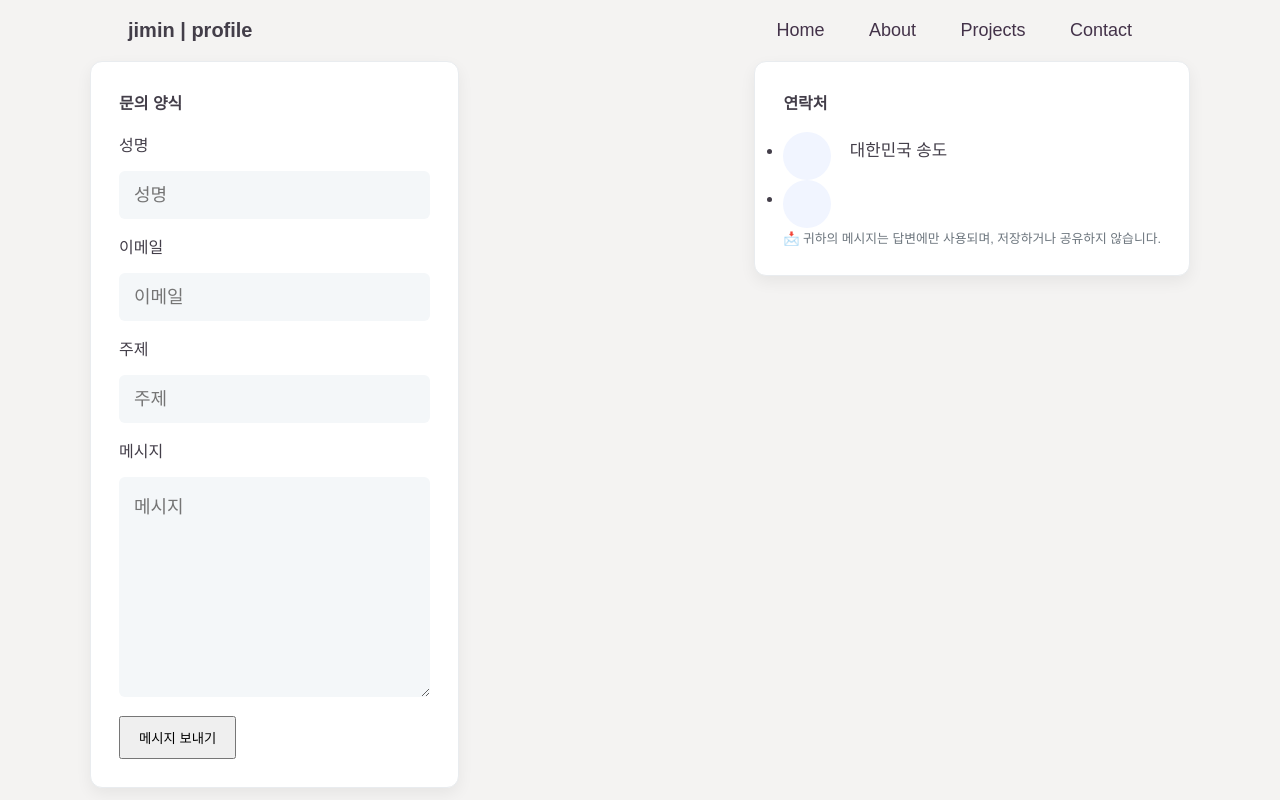
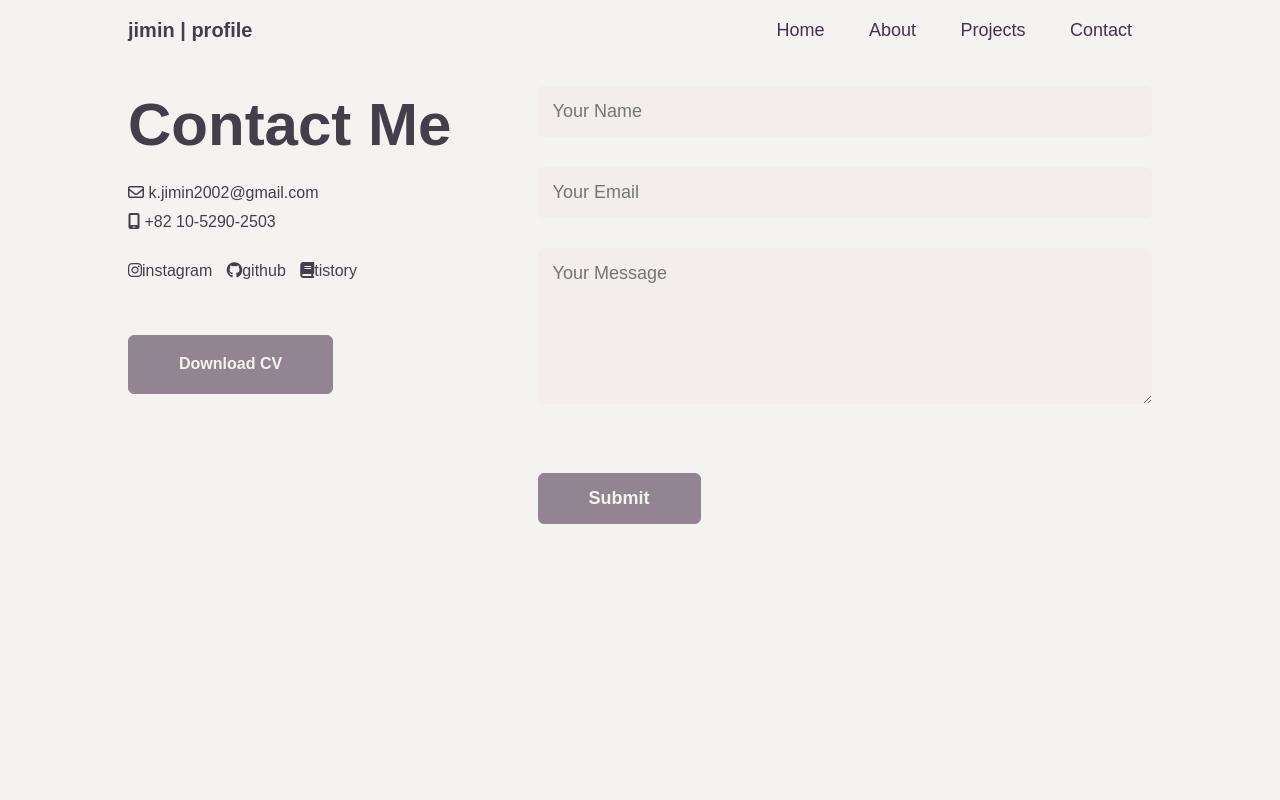
Before and after one commit to ji-min0/profile_page, a FastAPI app: template app/templates/contact.html in a window 1280 px wide. Run offline with FastAPI, Linux system fonts and the light colour scheme; the template is opened without the code that fills it, so the values that code supplies are empty; parts of the project's set-up code (start-up, migrations or seed data) failed here and were passed over; some libraries are stand-ins or nearby versions.

Commit message:
refactor: HTML 구조 분리 - contact

```diff
--- a/app/templates/contact.html
+++ b/app/templates/contact.html
@@ -2,83 +2,95 @@
 {% block title %}Contact{% endblock %}
 {% block content %}
 <style>
-  .contact-container { max-width: 1100px; margin: 0 auto; }
-  .form-card, .info-card { border: 1px solid #e9ecef; border-radius: 12px; box-shadow: 0 6px 16px rgba(0,0,0,.06); }
-  .form-card { padding: 28px; background: #ffffff; }
-  .info-card { padding: 28px; background: #ffffff; }
-  .contact-title { font-weight: 700; margin-bottom: 18px; }
-  .form-control { background: #f4f7f9; height: 48px; }
-  textarea.form-control { height: 220px; }
-  .contact-note { font-size: 0.9rem; color: #6c757d; }
-  .contact-list .icon {
-    width: 48px;
-    height: 48px;
-    font-size: 20px;
-    display: inline-flex;
-    align-items: center;
-    justify-content: center;
-    border-radius: 50%;
-    background: #f1f5ff;
-    margin-right: 14px;
-  }
-  .contact-list span,
-  .contact-list a {
-    font-size: 1.05rem;
-  }
-  .btn-primary { padding: 10px 18px; }
+    .contact-left{
+        flex-basis: 35%;
+        line-height: 1.8;
+    }
+    .contact-right{
+        flex-basis: 60%;
+    }
+    .contact-left p {
+    }
+    .contact-left a {
+        margin-top: 20px;
+        margin-right: 10px;
+        text-decoration: none;
+        display: inline-block;
+        color: #433e49;
+        transition: transform 0.5s;
+    }
+
+    .social-icons a:hover{
+        color: #DBC1AD;
+        transform: translateY(-5px);
+    }
+
+    .btn.btn2{
+        display: inline-block;
+        background: #928490;
+        color: #f4f3f2;
+        margin: 50px auto;
+        width: fit-content;
+        border: 1px solid #928490;
+        padding: 14px 50px;
+        border-radius: 6px;
+        text-decoration: none;
+        font-weight: bold;
+        transition: background 0.5s, color 0.5s;
+    }
+
+
+    .contact-right form{
+        width: 100%;
+    }
+    form input, form textarea{
+        width: 100%;
+        border: 0;
+        outline: none;
+        background: #F3E8EB80;
+        padding: 15px;
+        margin: 15px 0;
+        color: #433e49;
+        font-size: 18px;
+        border-radius: 6px;
+    }
+
+    form .btn2{
+        padding: 14px 60px;
+        font-size: 18px;
+        margin-top: 20px;
+        cursor: pointer;
+    }
 </style>
 
-<div class="contact-container py-4">
-  <div class="row g-4">
-    <!-- Left: Form -->
-    <div class="col-lg-7">
-      <div class="form-card">
-        <h4 class="contact-title">문의 양식</h4>
-        <!-- 서버 라우트로 POST 전송 -->
-        <form action="/contact" method="post">
-          <div class="mb-3">
-            <label class="form-label">성명</label>
-            <input type="text" name="name" class="form-control" placeholder="성명" required />
-          </div>
-          <div class="mb-3">
-            <label class="form-label">이메일</label>
-            <input type="email" name="email" class="form-control" placeholder="이메일" required />
-          </div>
-          <div class="mb-3">
-            <label class="form-label">주제</label>
-            <input type="text" name="subject" class="form-control" placeholder="주제" />
-          </div>
-          <div class="mb-3">
-            <label class="form-label">메시지</label>
-            <textarea name="message" class="form-control" placeholder="메시지"></textarea>
-          </div>
-          <button type="submit" class="btn btn-primary">메시지 보내기</button>
-        </form>
+<div class="contact">
+    <div class="container">
+        <div class="row">
+            <div class="contact-left">
+                <h1 class="sub-title">Contact Me</h1>
+                <p><i class="fa-regular fa-envelope"></i> k.jimin2002@gmail.com</p>
+                <p><i class="fa-solid fa-mobile-screen"></i> +82 10-5290-2503</p>
+                <div class="social-icons">
+                    <a href="#"><i class="fa-brands fa-instagram"></i>instagram</a>
+                    <a href="https://github.com/ji-min0"><i class="fa-brands fa-github"></i>github</a>
+                    <a href="https://hello-dev-world.tistory.com/"><i class="fa-solid fa-book"></i>tistory</a>
+                </div>
+                <a href="images/my-cv.pdf" download class="btn btn2">Download CV</a>
+            </div>
+
+            <div class="contact-right">
+                <form action="/contact" method="post">
+                    <input type="text" name="name" placeholder="Your Name" required>
+                    <input type="email" name="email" placeholder="Your Email" required>
+                    <textarea name="message" rows="6" placeholder="Your Message"></textarea>
+                    <button type="submit" class="btn btn2">Submit</button>
+                </form>
+            </div>
 
         {% if result %}
         <div class="alert alert-info mt-3">{{ result }}</div>
         {% endif %}
       </div>
     </div>
-    <!-- Right: Info -->
-    <div class="col-lg-5">
-      <div class="info-card h-100">
-        <h4 class="contact-title">연락처</h4>
-        <ul class="list-unstyled contact-list">
-          <li class="mb-3 d-flex align-items-center">
-            <span class="icon"><i class="bi bi-geo-alt"></i></span>
-            <span>대한민국 송도</span>
-          </li>
-          <li class="mb-3 d-flex align-items-center">
-            <span class="icon"><i class="bi bi-envelope"></i></span>
-            <a href="mailto:{{ contact_email }}">{{ contact_email }}</a>
-          </li>
-        </ul>
-        <div class="contact-note mt-3" style="font-size: 0.8rem;">
-          📩 귀하의 메시지는 답변에만 사용되며, 저장하거나 공유하지 않습니다.
-        </div>
-      </div>
-    </div>
-  </div>
 </div>
 {% endblock %}
```
